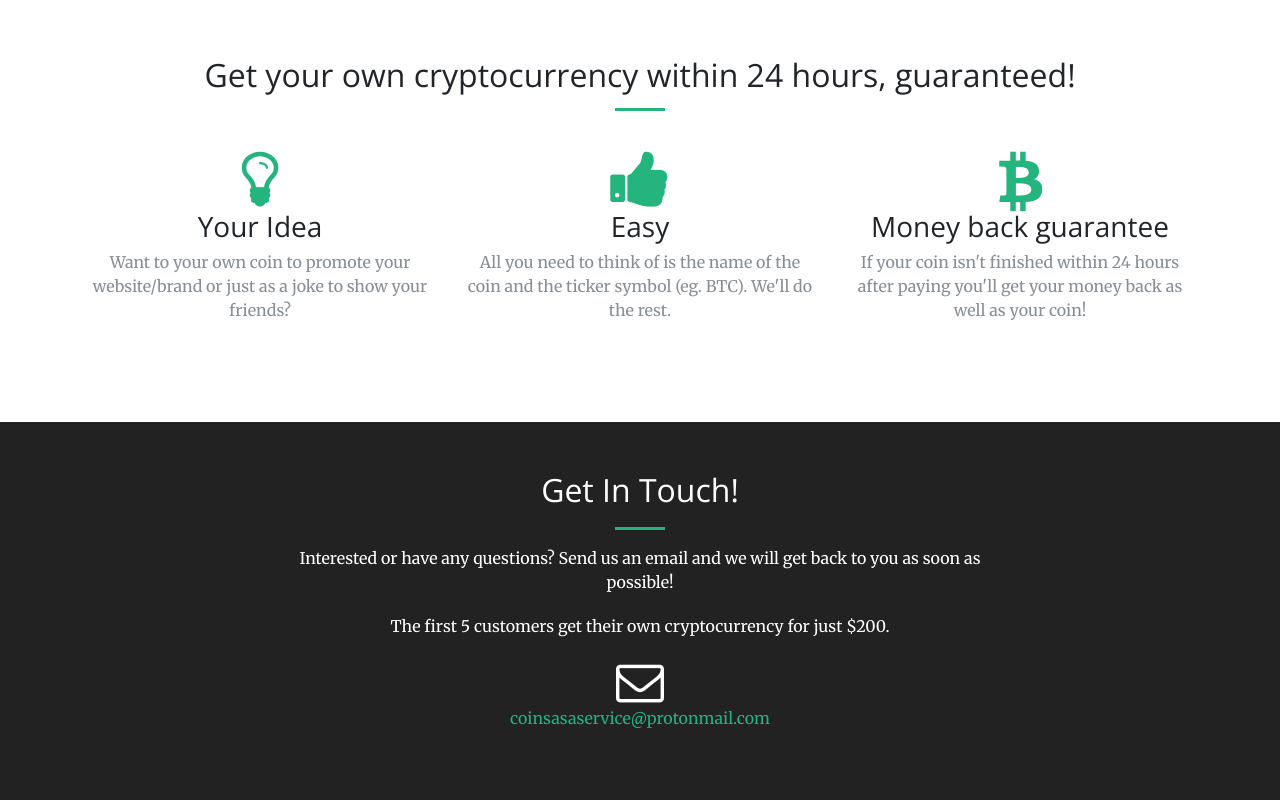
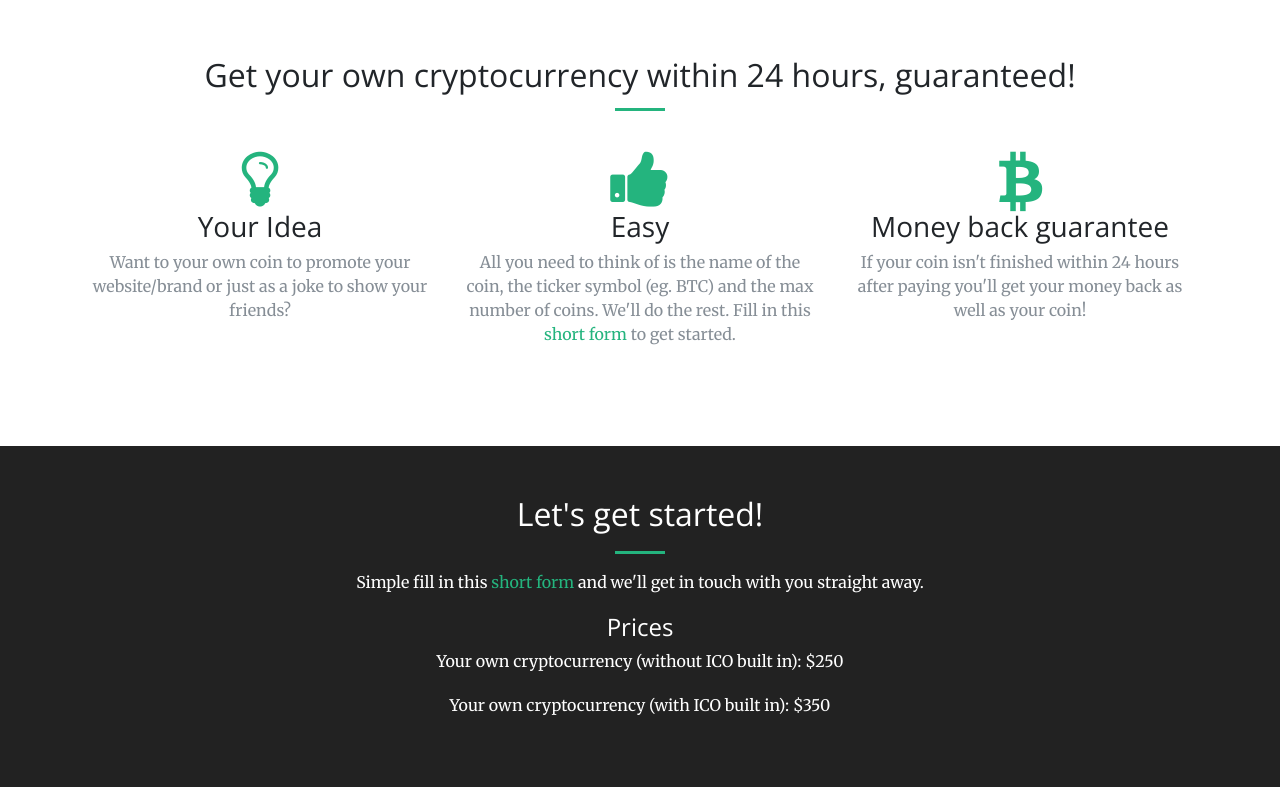
Before and after one commit to JamieFarrelly/CoinsAsAService, a plain HTML site: page index.html in a window 1280 px wide. Shown: the part 843-1643 px from the top of the page. Drawn offline with nearby package versions, Linux system fonts and the light colour scheme.

Commit message:
typeform added and text updated

```diff
--- a/index.html
+++ b/index.html
@@ -27,7 +27,7 @@
             <div class="col-lg-8 mx-auto text-overlay">
                 <h1>Coins as a Service!</h1>
                 <p class="white">Have you ever wanted your own cryptocurrency? We'll create your very own cryptocurrency that's based on the ethereum blockchain for
-                   a small once off payment which can be paid in any cryptocurrency such as bitcoin or ethereum.
+                   a small once off payment, payable in cyptocurrency if you wish - maybe in your own cryptocurrency soon!?
                 </p>
 
                 <div class="alert alert-success alert-dismissible fade show" role="alert">
@@ -45,7 +45,7 @@
                 </div>
 
                 <div class="d-none d-sm-block"><img src="producthunt.png" id="product-hunt-image"/><span class="col-lg-4 col-md-6 white nowrap">Welcome Product Hunters!</span></div>
-                <div><a class="btn btn-primary btn-xl js-scroll-trigger" href="#contact">Find Out More</a></div>
+                <div><a class="btn btn-primary btn-xl js-scroll-trigger" href="https://coinsasaservice.typeform.com/to/PqxZii" target="_blank">Get Started</a></div>
             </div>
         </header>
         <section id="services">
@@ -70,7 +70,7 @@
                         <div class="service-box">
                             <i class="fa fa-4x fa-thumbs-up text-primary sr-icons"></i>
                             <h3>Easy</h3>
-                            <p class="text-muted">All you need to think of is the name of the coin and the ticker symbol (eg. BTC). We'll do the rest.</p>
+                            <p class="text-muted">All you need to think of is the name of the coin, the ticker symbol (eg. BTC) and the max number of coins. We'll do the rest. Fill in this <a href="https://coinsasaservice.typeform.com/to/PqxZii" target="_blank">short form</a> to get started.</p>
                         </div>
                     </div>
                     <div class="col-lg-4 col-md-6 text-center">
@@ -88,19 +88,13 @@
                 <div class="container">
                     <div class="row">
                         <div class="col-lg-8 mx-auto text-center">
-                            <h2 class="section-heading">Get In Touch!</h2>
+                            <h2 class="section-heading">Let's get started!</h2>
                             <hr class="primary">
-                            <p>Interested or have any questions? Send us an email and we will get back to you as soon as possible!</p>
+                            <p>Simple fill in this <a href="https://coinsasaservice.typeform.com/to/PqxZii" target="_blank">short form</a> and we'll get in touch with you straight away.
 
-							<p>The first 5 customers get their own cryptocurrency for just $200.</p>
-                        </div>
-                    </div>
-                    <div class="row">
-                        <div class="col-lg-12 mr-auto text-center">
-                            <i class="fa fa-envelope-o fa-3x sr-contact"></i>
-                            <p>
-                                <a href="mailto:coinsasaservice@protonmail.com">coinsasaservice@protonmail.com</a>
-                            </p>
+							<h4>Prices</h4>
+                            <p>Your own cryptocurrency (without ICO built in): $250</p>
+                            <p>Your own cryptocurrency (with ICO built in): $350</p>
                         </div>
                     </div>
                 </div>
```
